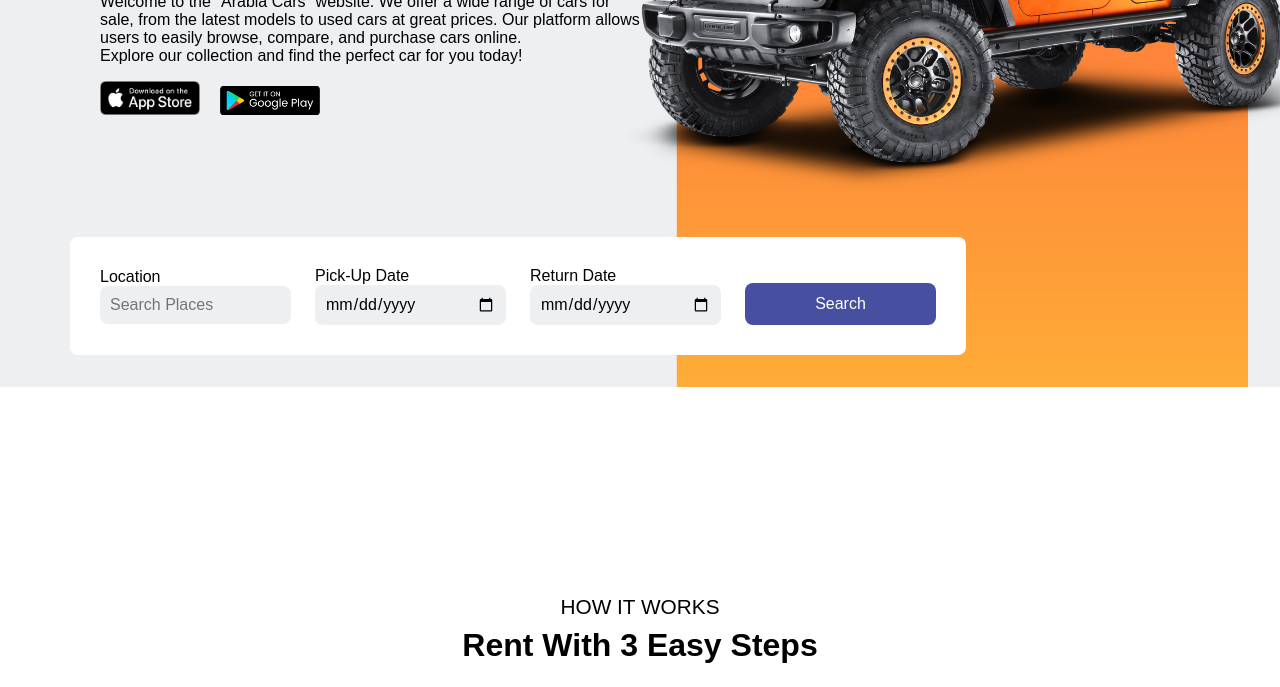
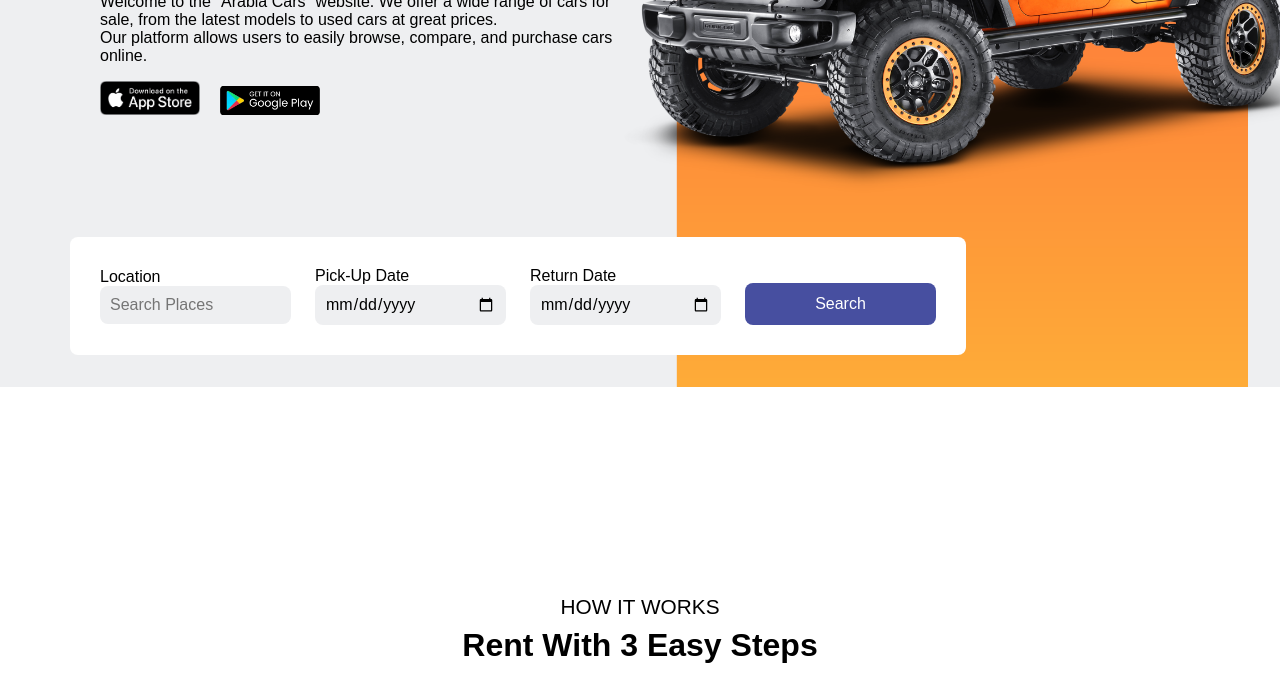
Before and after one commit to Mohamedasddf/CAR1, a plain HTML site: page index.html in a window 1280 px wide. Shown: the part 413-1100 px from the top of the page. Drawn offline with nearby package versions, Linux system fonts and the light colour scheme.

Commit message:
Update index.html

```diff
--- a/index.html
+++ b/index.html
@@ -38,9 +38,7 @@
         <div class="text">
             <h1><span>Looking</span> to <br>Buy a car </h1>
 <p>
-  Welcome to the "Arabia Cars" website. We offer a wide range of cars for sale, from the latest models to used cars at great prices. Our platform allows users to easily browse, compare, and purchase cars online.
-  <br>
-  Explore our collection and find the perfect car for you today!
+  Welcome to the "Arabia Cars" website. We offer a wide range of cars for sale, from the latest models to used cars at great prices.<br> Our platform allows users to easily browse, compare, and purchase cars online.
 </p>
             <div class="app-stores">
                 <img src="img/ios.png" alt="ios">
```
